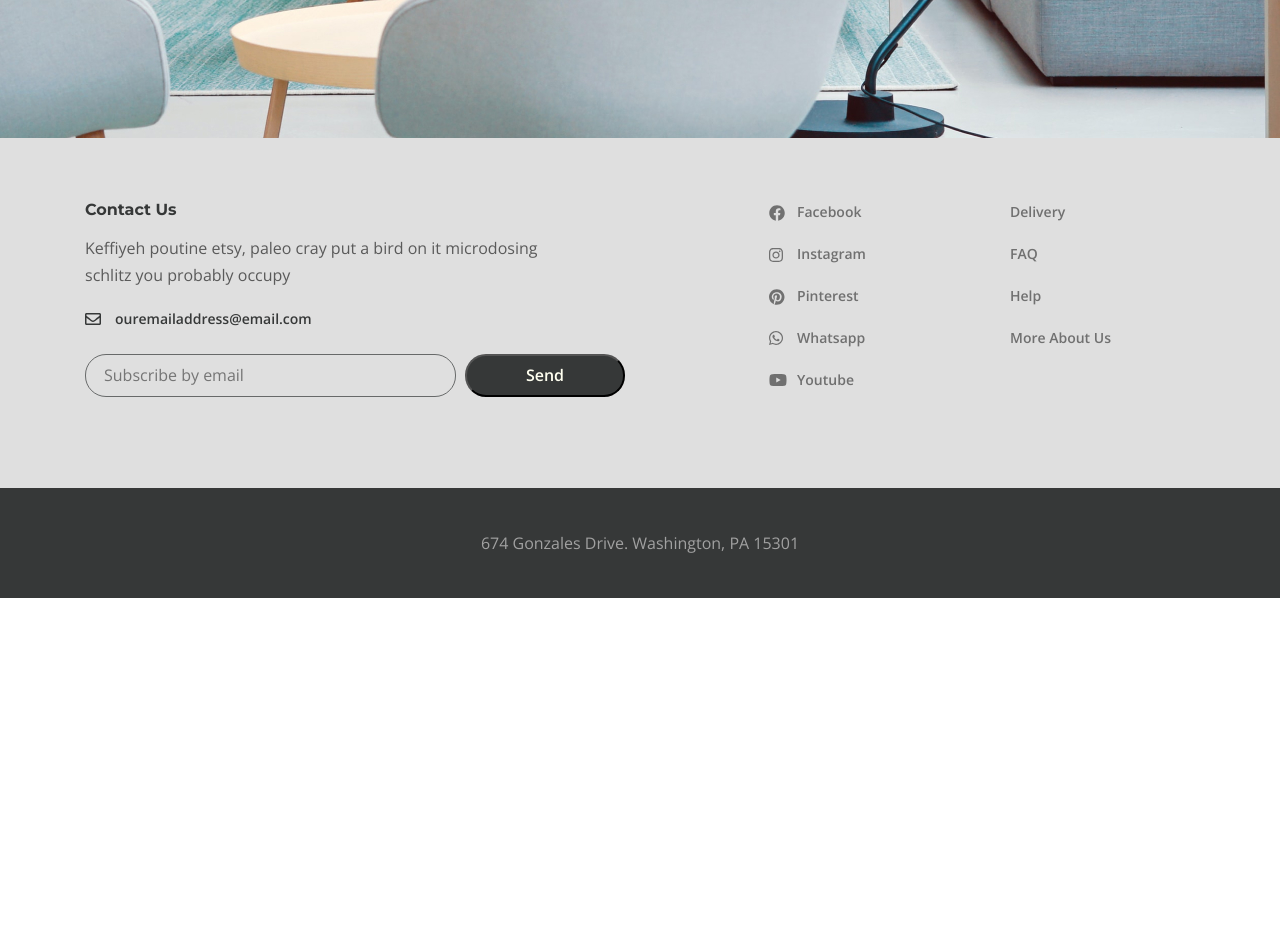
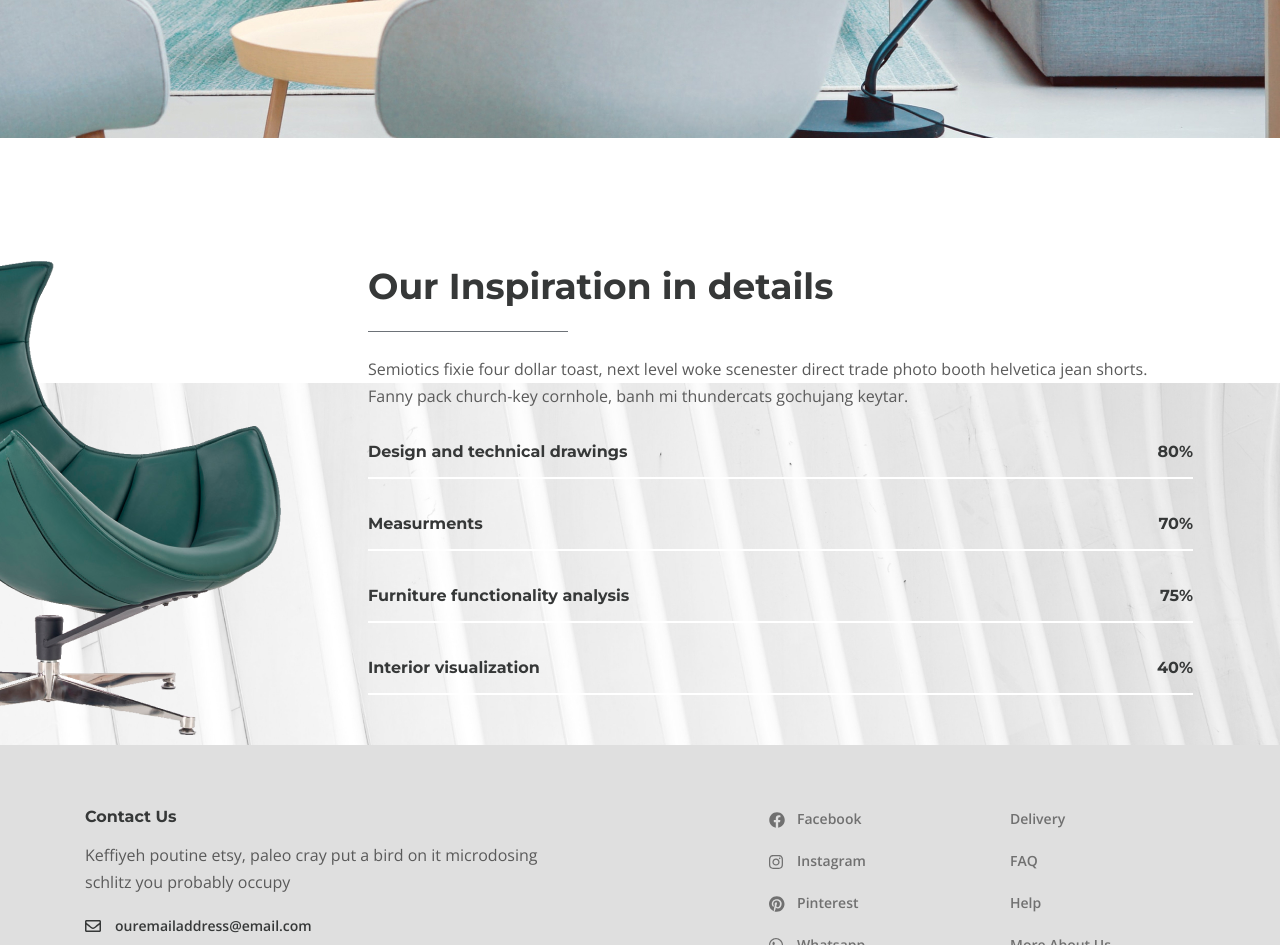
Before and after one commit to berryalien/desire, a website: page app/about.html in a window 1280 px wide. Shown: the part 1460-2405 px from the top of the page. Before the commit the page ends 2058 px from the top, so only its background shows below. Drawn offline with nearby package versions, Linux system fonts and the light colour scheme.

Commit message:
I added a section inspiration

```diff
--- a/app/about.html
+++ b/app/about.html
@@ -113,12 +113,14 @@
                 art. Viral shaman
                 mustache master cleanse, pour-over affogato poutine copper mug marfa fanny pack normcore. Lo-fi pop-up
                 banjo portland,
-              echo park hammock chillwave literally post-ironic ramps subway tile kitsch. Shaman tumblr fixie echo park
+                echo park hammock chillwave literally post-ironic ramps subway tile kitsch. Shaman tumblr fixie echo
+                park
                 street art.
                 Enamel pin vaporware wayfarers, organic succulents hella sustainable cardigan.
               </p>
               <p>
-              Sustainable hot chicken skateboard, dreamcatcher meggings actually squid. Slow-carb everyday carry +1 art
+                Sustainable hot chicken skateboard, dreamcatcher meggings actually squid. Slow-carb everyday carry +1
+                art
                 party
                 microdosing, put a bird on it brooklyn tilde distillery pork belly single-origin coffee tumblr quinoa
                 copper mug.
@@ -133,6 +135,77 @@
           <a class="about__popup-play" data-fancybox href="https://youtu.be/IzKNsCnH6Q0?si=M02wSXiGfOCtLu2s">
             <img class="about__popup-imgbtn" src="images/about/play-button.svg" alt="play button">
           </a>
+        </div>
+      </section>
+      <section class="inspiration">
+        <div class="container-fluid">
+          <div class="inspiration__inner">
+            <img class="inspiration__images" src="images/inspiration/inspiration-decor.png" alt="images">
+            <div class="inspiration__content">
+              <h3 class="inspiration__title">
+                Our Inspiration in details
+              </h3>
+              <p class="inspiration__text">
+                Semiotics fixie four dollar toast, next level woke scenester direct trade photo booth helvetica jean
+                shorts. Fanny pack
+                church-key cornhole, banh mi thundercats gochujang keytar.
+              </p>
+              <ul class="inspiration__list">
+                <li class="inspiration__item">
+                  <div class="inspiration__item-content">
+                    <p class="inspiration__item-text">
+                      Design and technical drawings
+                    </p>
+                    <p class="inspiration__num">
+                      80%
+                    </p>
+                  </div>
+                  <div class="inspiration__line">
+
+                  </div>
+                </li>
+                <li class="inspiration__item">
+                  <div class="inspiration__item-content">
+                    <p class="inspiration__item-text">
+                      Measurments
+                    </p>
+                    <p class="inspiration__num">
+                      70%
+                    </p>
+                  </div>
+                  <div class="inspiration__line">
+
+                  </div>
+                </li>
+                <li class="inspiration__item">
+                  <div class="inspiration__item-content">
+                    <p class="inspiration__item-text">
+                      Furniture functionality analysis
+                    </p>
+                    <p class="inspiration__num">
+                      75%
+                    </p>
+                  </div>
+                  <div class="inspiration__line">
+
+                  </div>
+                </li>
+                <li class="inspiration__item">
+                  <div class="inspiration__item-content">
+                    <p class="inspiration__item-text">
+                      Interior visualization
+                    </p>
+                    <p class="inspiration__num">
+                      40%
+                    </p>
+                  </div>
+                  <div class="inspiration__line">
+
+                  </div>
+                </li>
+              </ul>
+            </div>
+          </div>
         </div>
       </section>
     </main>
--- a/app/scss/style.scss
+++ b/app/scss/style.scss
@@ -702,3 +702,69 @@
     align-items: center;
   }
 }
+
+.inspiration {
+  padding-top: 100px;
+  position: relative;
+  &::after{
+    content: '';
+    position: absolute;
+    bottom: 0;
+    left: 0;
+    right: 0;
+    height: 362px;
+    background-image: url(../images/inspiration/inspiration-bg.jpg);
+    z-index: -1;
+  }
+  &__inner {
+    display: flex;
+    justify-content: center;
+    align-items: center;
+  }
+  &__images{
+    margin-right: 78px;
+    margin-left: -230px;
+  }
+
+  &__title {
+    font-size: 36px;
+    line-height: 60px;
+    color: $title;
+    @extend %title-font;
+    padding-bottom: 16px;
+    margin-bottom: 24px;
+    position: relative;
+
+    &::after {
+      content: '';
+      position: absolute;
+      bottom: 0;
+      left: 0;
+      background-color: #6D7278;
+      width: 200px;
+      height: 1px;
+    }
+  }
+
+  &__text {
+    margin-bottom: 30px;
+  }
+
+  &__content {
+    max-width: 825px;
+  }
+
+  &__item{
+    color: $title;
+    @extend %title-font;
+    line-height: 23px;
+    margin-bottom: 33px;
+  }
+
+  &__item-content{
+    display: flex;
+    justify-content: space-between;
+    padding-bottom: 14px;
+    border-bottom: 2px solid #FFFFFF;
+  }
+}
```
Also changed, not shown: app/css/style.min.css, app/images/inspiration/inspiration-bg.jpg (added), app/images/inspiration/inspiration-decor.png (added). Lines whose indentation alone changed are shown as unchanged.
